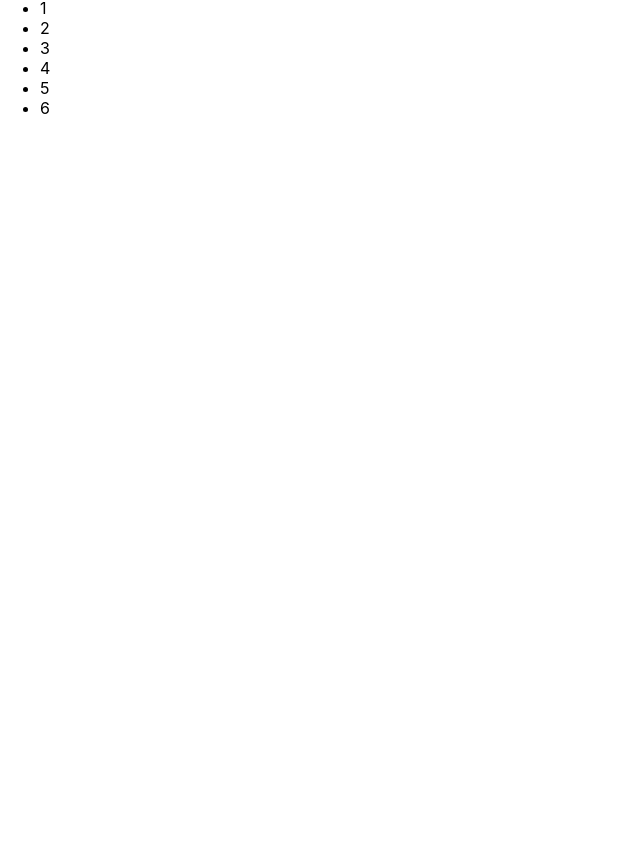
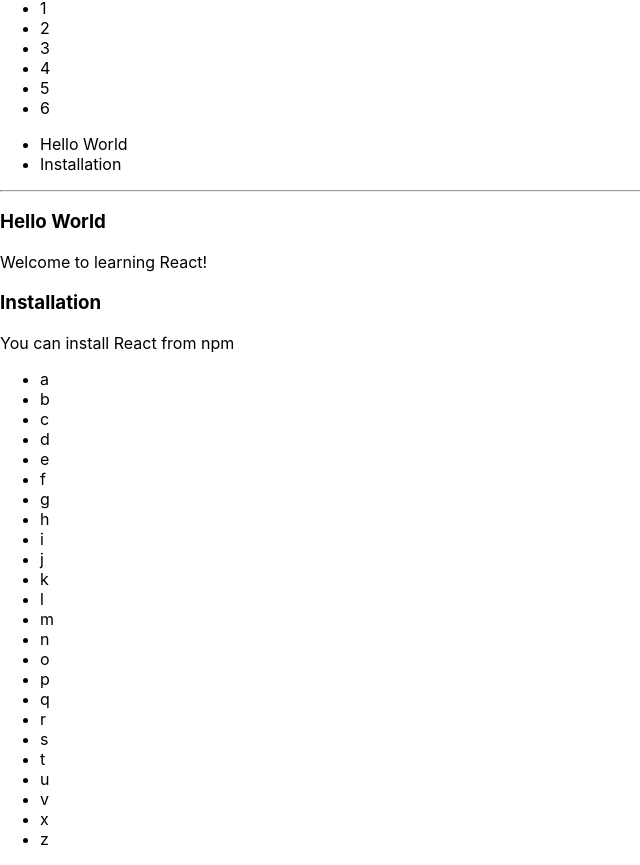
Before and after one commit to LuanBraga/react-hello-world, a React (Create React App) app: page / in a window 1280 px wide. Shown: the part 1295-2160 px from the top of the page, without its empty margins (0-640 px from the left). Before the commit the page ends 1429 px from the top, so only its background shows below. Built offline with nearby package versions, Linux system fonts and the light colour scheme.

Commit message:
listas e chaves - add map() no JSX

```diff
--- a/src/index.js
+++ b/src/index.js
@@ -227,6 +227,8 @@ class Page extends React.Component {
 const numbers = [1,2,3,4,5,6];
 const listNumbers = numbers.map(number => <li key={number.toString()}>{number}</li>);
 
+//por via de regra, os elementos dentro de uma função map() devem especificar chaves
+
 //componente de lista básico
 function NumberList(props) {
   const numbers = props.numbers
@@ -236,6 +238,92 @@ function NumberList(props) {
     <ul>{listNumbers}</ul>
   );
 }
+
+function Blog(props) {
+
+  const sidebar = (
+    <ul>
+      {props.posts.map((post) =>
+        <li key={post.id}>
+          {post.title}
+        </li>
+      )}
+    </ul>
+  );
+
+  const content = props.posts.map((post) =>
+    <div key={post.id}>
+      <h3>{post.title}</h3>
+      <p>{post.content}</p>
+    </div>
+  );
+
+  return (
+    <div>
+      {sidebar}
+      <hr/>
+      {content}
+    </div>
+  );
+}
+
+const posts = [
+  {id: 1, title: 'Hello World', content: 'Welcome to learning React!'},
+  {id: 2, title: 'Installation', content: 'You can install React from npm'},
+];
+
+const leters = ['a','b','c','d','e','f','g','h','i','j','k','l','m','n','o','p','q','r','s','t','u','v','x','z'];
+
+function ListItem(props) {
+  return (
+    <li>
+      {props.value}
+    </li>
+  );
+}
+
+function LetersList(props) {
+  const leters = props.leters;
+
+  // const listItens = leters.map(leter =>
+  //   <ListItem key={leter.toString()} value={leter}/>
+  // );
+
+  // return (
+  //   <ul>
+  //     {listItens}
+  //   </ul>
+  // );
+
+  //incluindo map() no JSX
+  return(
+    <ul>
+      {
+        leters.map((leter) =>
+        <ListItem key={leter.toString()} value={leter}/>
+        )
+      }
+    </ul>
+  );
+}
+
+// function ListItem(props) {
+//   return <li>{props.value}</li>;
+// }
+
+// function NumberList2(props) {
+//   const numbers = props.numbers;
+//   const listItens = numbers.map((number) =>
+//     <ListItem key={number.toString()}
+//     value={number}/>
+//   );
+
+//   return (
+//     <ul>
+//       {listItens}
+//     </ul>
+//   );
+// }
 
 function App() {
   return (
@@ -248,6 +336,9 @@ function App() {
       <Page/>
       <ul>{listNumbers}</ul>
       <NumberList numbers={numbers} />
+      <Blog posts={posts}/>
+      <LetersList leters={leters} />
+      {/* <NumberList2 numbers={numbers} /> */}
     </div>
   );
 }
```
